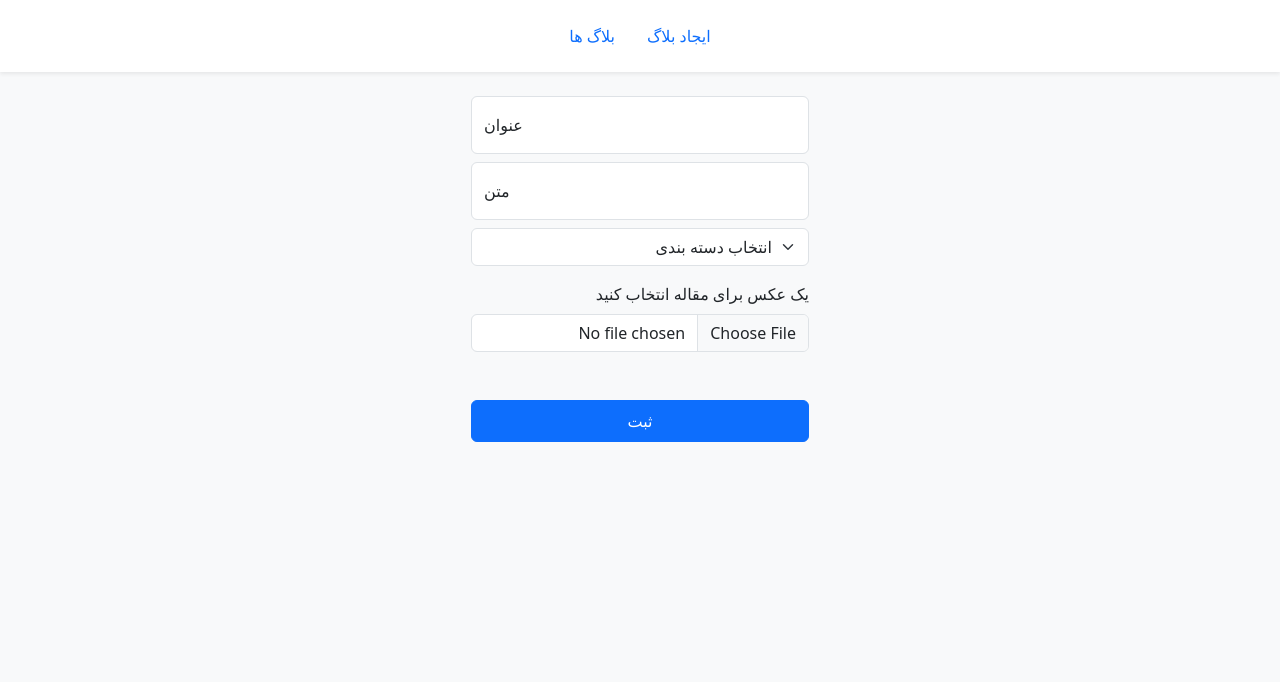
After one commit to AmirhosseinHashemi/PHP_MVC_Blog, a PHP site: template src/views/blogs/_form.php in a window 1280 px wide. The commit adds this page. Shown: the top 682 px of the page. Run offline with PHP 8.4, Linux system fonts and the light colour scheme; the template is opened without the code that fills it, so the values that code supplies are empty.

Commit message:
refactor layout

```diff
--- /dev/null
+++ b/src/views/blogs/_form.php
@@ -0,0 +1,29 @@
+<form method="post" action="/blogs/create" enctype="multipart/form-data">
+    <div class="form-floating mt-2">
+        <input type="text" class="form-control" name="title" id="title" placeholder="عنوان">
+        <label for="title">عنوان</label>
+        <p class="text-danger text-err d-none">یک نمونه ارور</p>
+    </div>
+
+    <div class="form-floating mt-2">
+        <input type="text" class="form-control" name="text" id="text" placeholder="متن">
+        <label for="text">متن</label>
+        <p class="text-danger text-err d-none">یک نمونه ارور</p>
+    </div>
+
+    <select class="form-select mt-2" name="category" aria-label="Default select example">
+        <option selected>انتخاب دسته بندی</option>
+        <?php foreach ($categories as $category) : ?>
+            <option value="<?= $category['id'] ?>"><?= $category["category_name"] ?></option>
+        <?php endforeach; ?>
+    </select>
+    <p class="text-danger text-err d-none">یک نمونه ارور</p>
+
+    <div class="mt-3">
+        <label for="formFile" class="form-label">یک عکس برای مقاله انتخاب کنید</label>
+        <input class="form-control" name="image" type="file" id="formFile">
+        <p class="text-danger text-err d-none">یک نمونه ارور</p>
+    </div>
+
+    <button class="btn btn-primary mt-5 w-100 py-2" type="submit">ثبت</button>
+</form>
--- a/src/views/layout.php
+++ b/src/views/layout.php
@@ -16,15 +16,15 @@
     <link href="/app.css" rel="stylesheet">
 </head>
 
-<body class="bg-light">
+<body dir="rtl" class="bg-light">
     <header class="d-flex justify-content-center py-3 position-sticky top-0 start-0 end-0 bg-white shadow-sm">
         <ul class="nav nav-pills">
-            <li class="nav-item"><a href="#" class="nav-link <?= $title === "ایجاد بلاگ" ? "active" : "" ?>">ایجاد بلاگ</a></li>
-            <li class="nav-item"><a href="#" class="nav-link <?= $title === "بلاگ ها" ? "active" : "" ?>">بلاگ ها</a></li>
+            <li class="nav-item"><a href="/blogs/create" class="nav-link <?= $route === "/blogs/create" ? "active" : "" ?>">ایجاد بلاگ</a></li>
+            <li class="nav-item"><a href="/" class="nav-link <?= $route === "/" ? "active" : "" ?>">بلاگ ها</a></li>
         </ul>
     </header>
     <div class="container">
-        <main class="mt-5">
+        <main class="d-flex justify-content-center align-items-center mt-3">
             <?= $content ?>
         </main>
 
```
